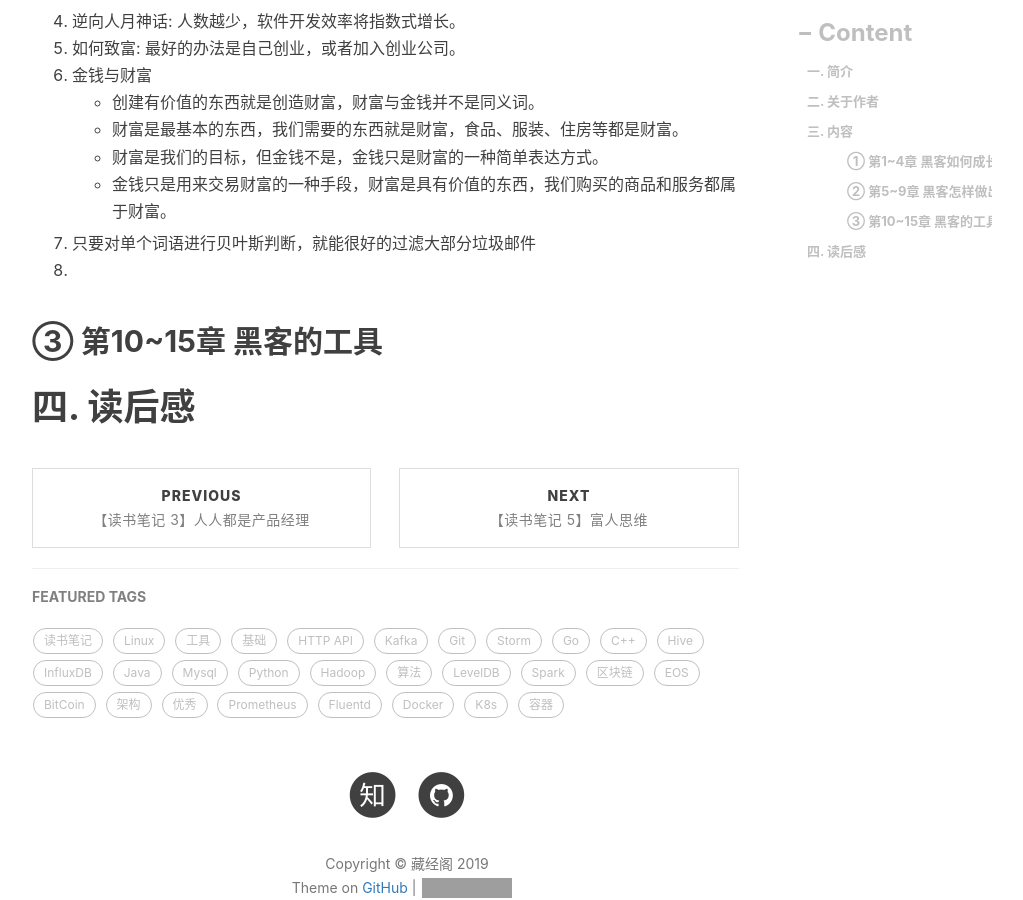
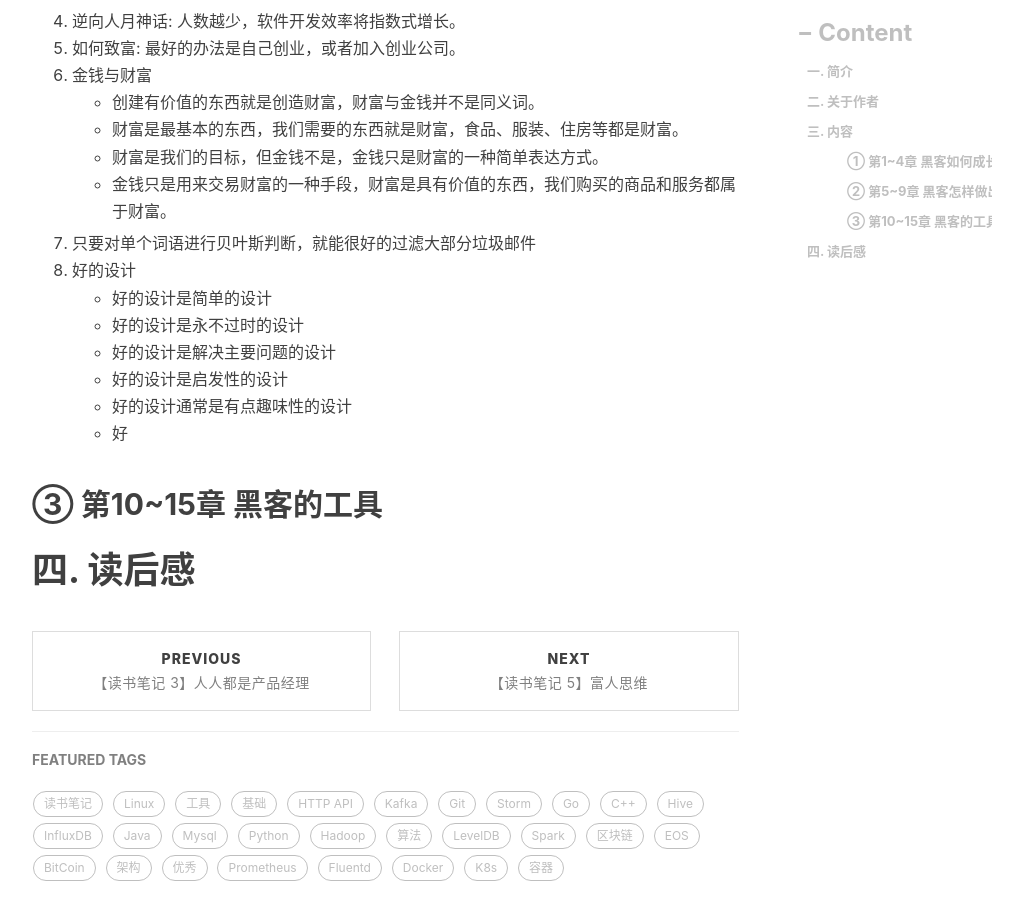
Before and after one commit to engru/chenguolin.github.io, a Jekyll site: the page built from _posts/2016-01-04-【读书笔记-4】黑客与画家.md, in a window 1280 px wide and 900 px high, scrolled down 2763 px. Shown: the whole window, without its empty margins (233-1256 px from the left). Built offline with Jekyll 4.4.1, drawn with Linux system fonts in a browser that asks for light colours; nearby versions of some CDN libraries; comment, search, counter and statistics services are not loaded; grey boxes are pictures that could not be loaded.

Commit message:
Update 2016-01-04-【读书笔记-4】黑客与画家.md

```diff
--- a/_posts/2016-01-04-【读书笔记-4】黑客与画家.md
+++ b/_posts/2016-01-04-【读书笔记-4】黑客与画家.md
@@ -71,7 +71,13 @@ tags:          #标签
    + 财富是我们的目标，但金钱不是，金钱只是财富的一种简单表达方式。
    + 金钱只是用来交易财富的一种手段，财富是具有价值的东西，我们购买的商品和服务都属于财富。
 7. 只要对单个词语进行贝叶斯判断，就能很好的过滤大部分垃圾邮件
-8.
+8. 好的设计
+   + 好的设计是简单的设计
+   + 好的设计是永不过时的设计
+   + 好的设计是解决主要问题的设计
+   + 好的设计是启发性的设计
+   + 好的设计通常是有点趣味性的设计
+   + 好
 
 ## ③ 第10~15章 黑客的工具
 
```
